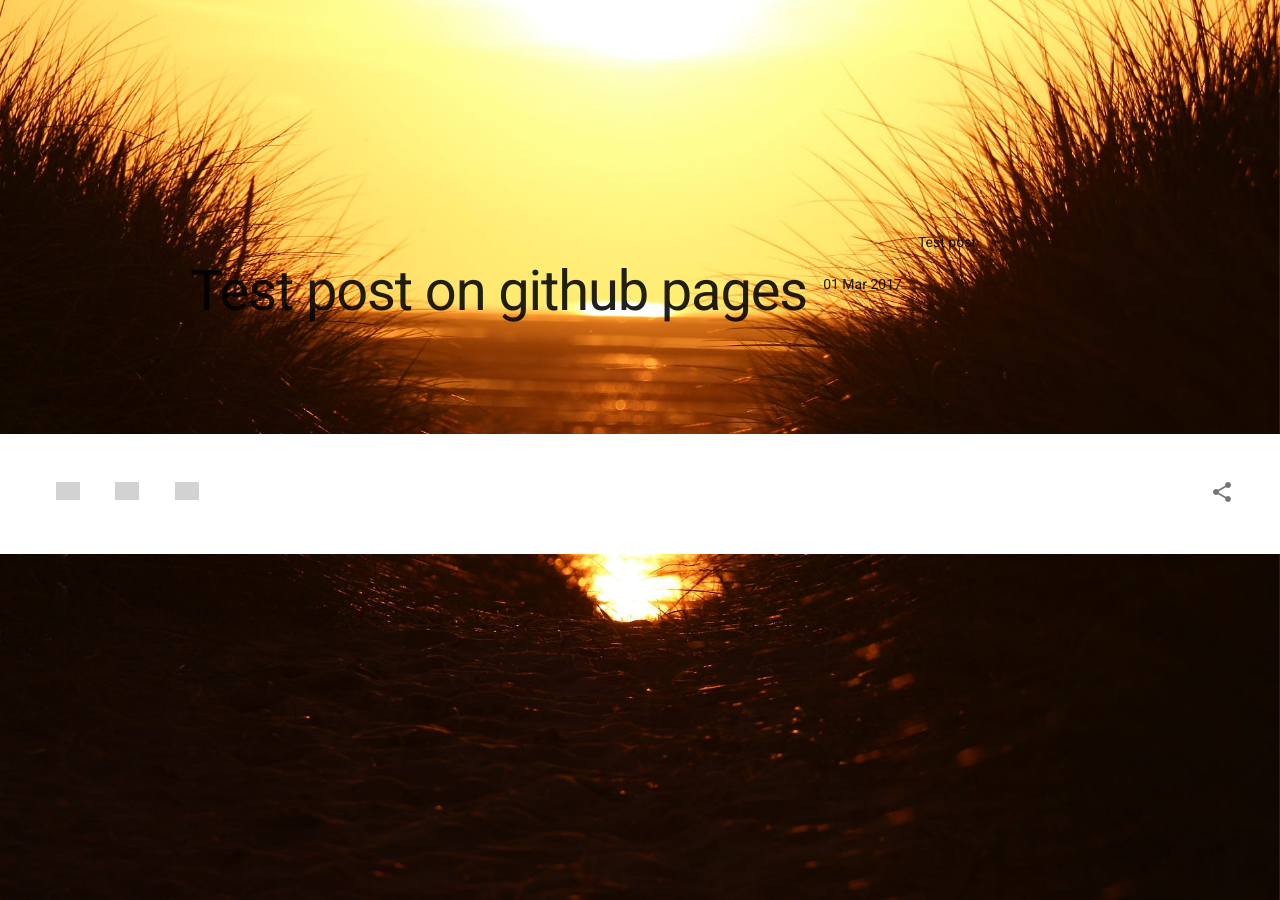
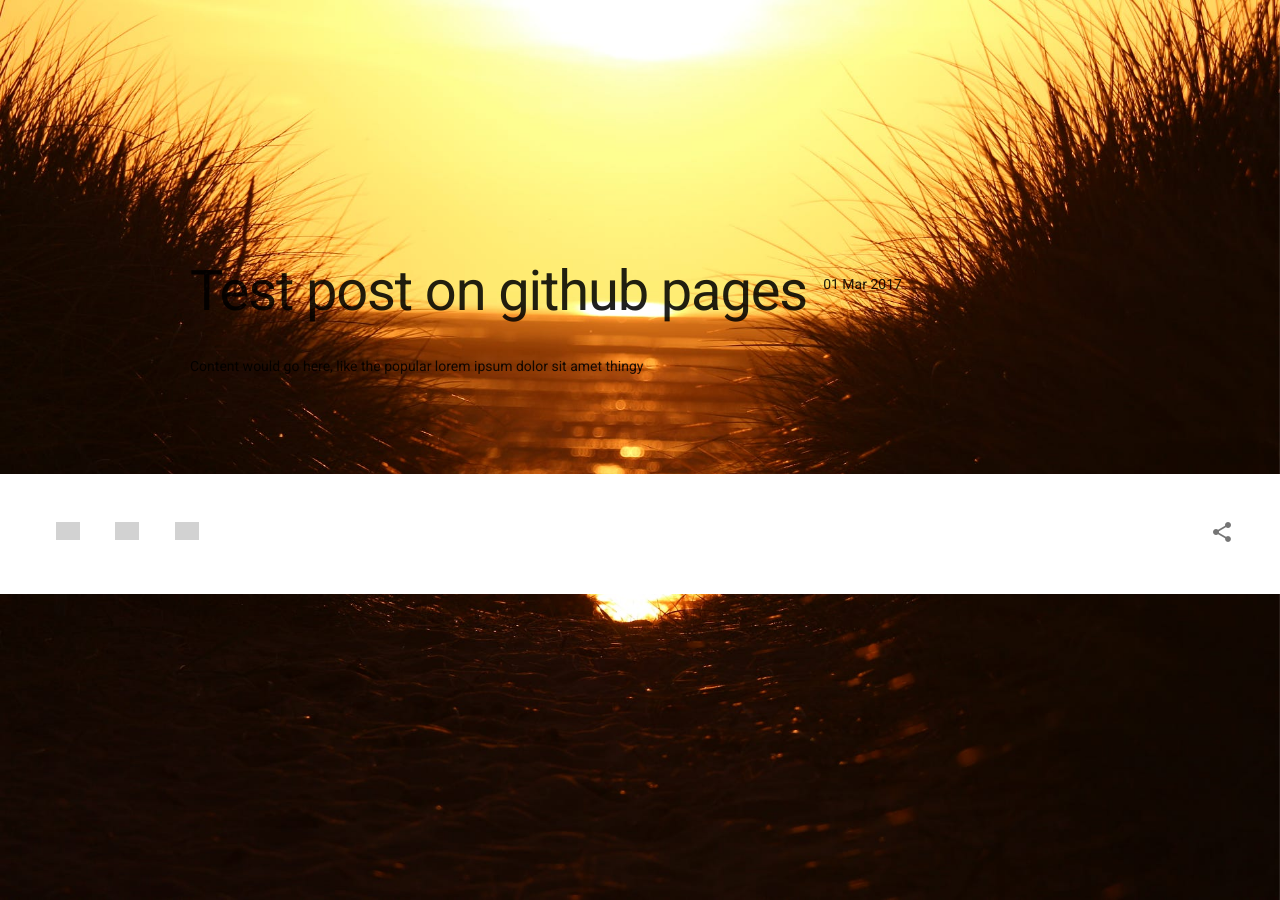
Before and after one commit to jimmyclarke113/jimmyclarke113.github.io, a Jekyll site: the page built from _posts/2017-03-01-test-post.md, in a window 1280 px wide. Built offline with Jekyll 4.4.1, drawn with Linux system fonts in a browser that asks for light colours; grey boxes are pictures that could not be loaded.

Commit message:
Update 2017-03-01-test-post.md

```diff
--- a/_posts/2017-03-01-test-post.md
+++ b/_posts/2017-03-01-test-post.md
@@ -2,6 +2,7 @@
 layout: post
 title: "Test post on github pages"
 date: 2017-03-01
-jimmy: yes
+author: "Jimmy Clarke"
+description: "This short description ends up on the main listing page"
 ---
-Test post
+Content would go here, like the popular lorem ipsum dolor sit amet thingy
```
